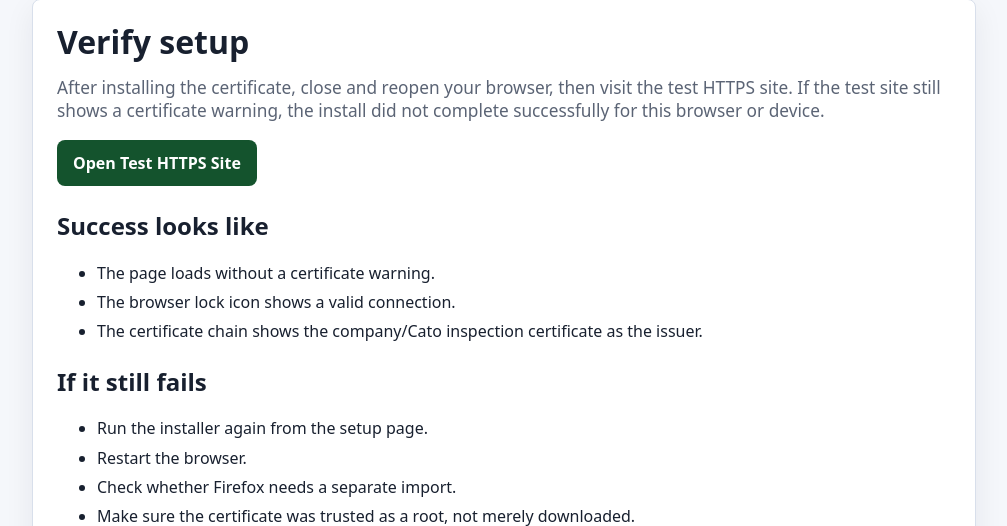
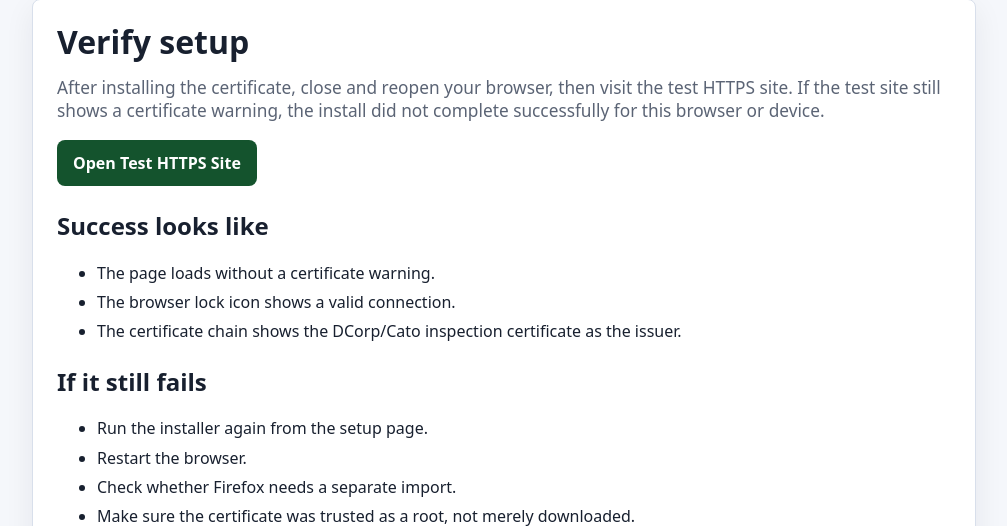
Before and after one commit to dzcassell/ca-portal, a Flask app: template templates/verify.html in a window 1280 px wide. Shown: the part 29-555 px from the top of the page, without its empty margins (136-1143 px from the left). Run offline with Flask 3, Linux system fonts and the light colour scheme; the template is opened without the code that fills it, so the values that code supplies are empty.

Commit message:
Set DCorp defaults and Cato verify URL

```diff
--- a/app.py
+++ b/app.py
@@ -24,11 +24,11 @@ CERT_FILENAME = os.getenv("CERT_FILENAME", "cato-root-ca.cer")
 CERT_PATH = CERT_DIR / CERT_FILENAME
 
 PORTAL_NAME = os.getenv("PORTAL_NAME", "Cato BYOD Certificate Setup")
-COMPANY_NAME = os.getenv("COMPANY_NAME", "Example Company")
+COMPANY_NAME = os.getenv("COMPANY_NAME", "DCorp")
 CERT_DISPLAY_NAME = os.getenv("CERT_DISPLAY_NAME", "Cato Networks Root CA")
-SUPPORT_EMAIL = os.getenv("SUPPORT_EMAIL", "helpdesk@example.com")
-VERIFY_URL = os.getenv("VERIFY_URL", "https://example.com")
-IOS_PROFILE_IDENTIFIER = os.getenv("IOS_PROFILE_IDENTIFIER", "com.example.cato.rootca")
+SUPPORT_EMAIL = os.getenv("SUPPORT_EMAIL", "helpdesk@dcorp.example")
+VERIFY_URL = os.getenv("VERIFY_URL", "https://www.catonetworks.com")
+IOS_PROFILE_IDENTIFIER = os.getenv("IOS_PROFILE_IDENTIFIER", "com.dcorp.cato.rootca")
 HOST = os.getenv("HOST", "0.0.0.0")
 PORT = int(os.getenv("PORT", "8080"))
 
@@ -260,7 +260,7 @@ def healthz():
 @app.route("/download/windows.ps1")
 def windows_script():
     script = f"""
-    # Installs the Cato/company TLS inspection root certificate into the
+    # Installs the DCorp/Cato TLS inspection root certificate into the
     # Local Computer Trusted Root Certification Authorities store.
     # This is explicit and user-visible; it does not attempt stealth installation.
 
@@ -392,7 +392,7 @@ def linux_script():
     CERT_URL="{base_url()}/download/cert"
     EXPECTED_SHA256="{cert_sha256_hex().lower()}"
     OPENSSL_INFORM="{cert_openssl_inform()}"
-    CERT_NAME="company-cato-root-ca.crt"
+    CERT_NAME="dcorp-cato-root-ca.crt"
     TMP_CERT="/tmp/{CERT_FILENAME}"
     PEM_CERT="/tmp/${{CERT_NAME}}"
 
@@ -495,7 +495,7 @@ def mobileconfig():
         {wrapped_b64}
       </data>
       <key>PayloadDescription</key>
-      <string>Installs the company TLS inspection root certificate.</string>
+      <string>Installs the DCorp TLS inspection root certificate.</string>
       <key>PayloadDisplayName</key>
       <string>{display}</string>
       <key>PayloadIdentifier</key>
@@ -509,7 +509,7 @@ def mobileconfig():
     </dict>
   </array>
   <key>PayloadDescription</key>
-  <string>Installs the company certificate used for TLS inspection on the BYOD network.</string>
+  <string>Installs the DCorp certificate used for TLS inspection on the BYOD network.</string>
   <key>PayloadDisplayName</key>
   <string>{org} BYOD Certificate Setup</string>
   <key>PayloadIdentifier</key>
--- a/templates/verify.html
+++ b/templates/verify.html
@@ -10,7 +10,7 @@
   <ul>
     <li>The page loads without a certificate warning.</li>
     <li>The browser lock icon shows a valid connection.</li>
-    <li>The certificate chain shows the company/Cato inspection certificate as the issuer.</li>
+    <li>The certificate chain shows the DCorp/Cato inspection certificate as the issuer.</li>
   </ul>
   <h2>If it still fails</h2>
   <ul>
```
Also changed, not shown: docker-compose.yml (+4 -4 lines), README.md, 1 other file.
